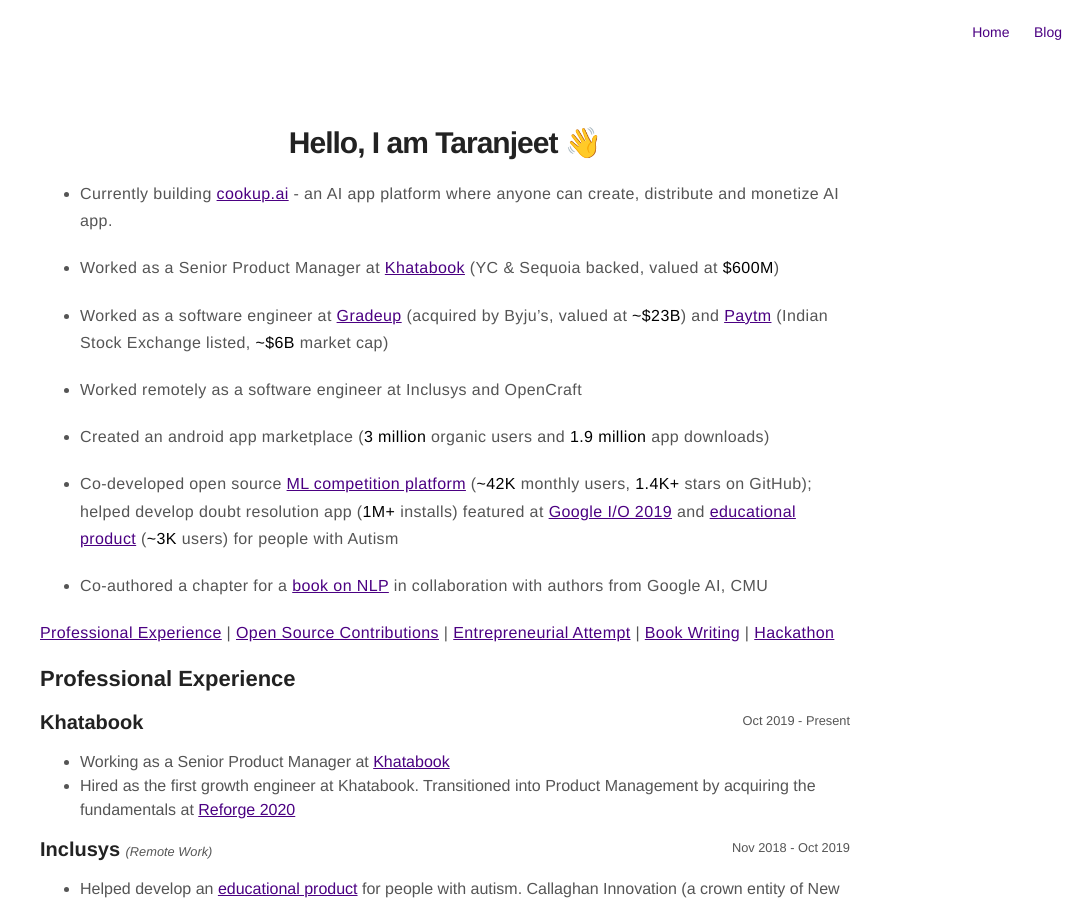
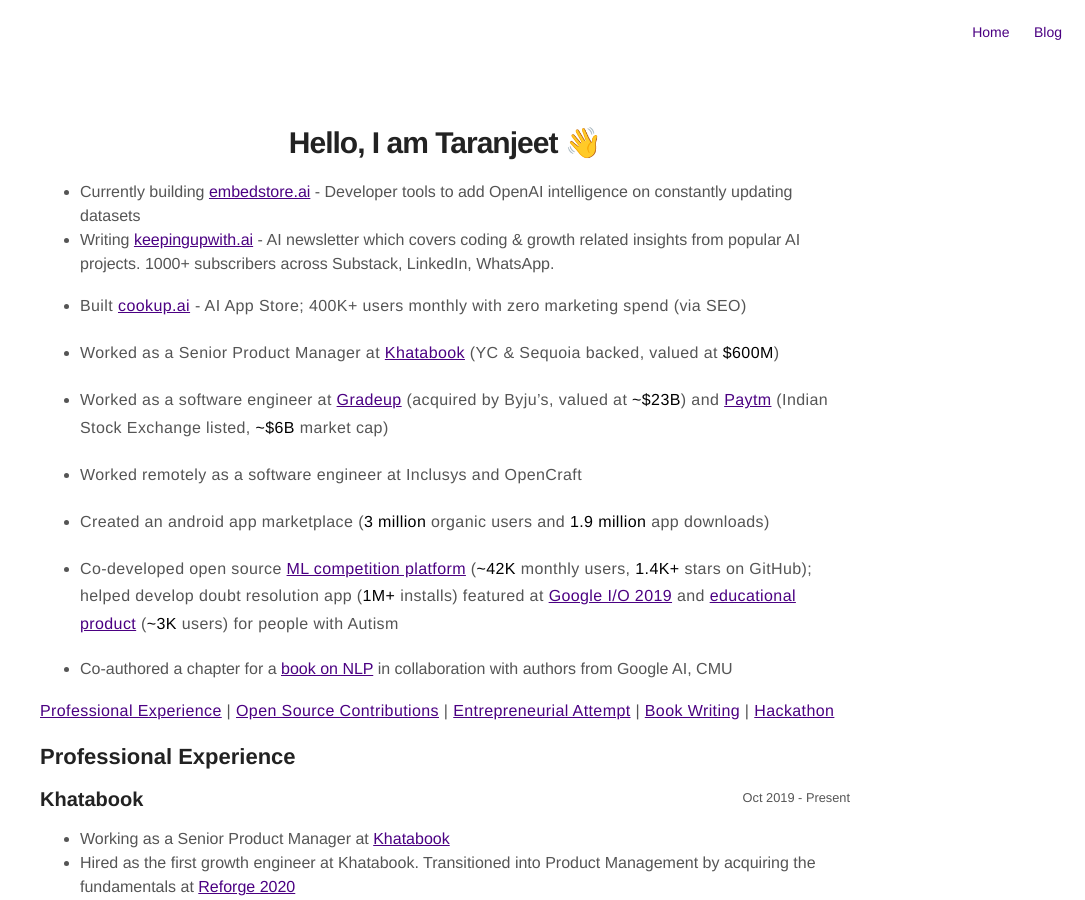
Before and after one commit to taranjeet/taranjeet.github.io, a Jekyll site: the page built from about.md, in a window 1280 px wide and 900 px high. Shown: the whole window, without its empty margins (195-1280 px from the left). Built offline with Jekyll 4.4.1, drawn with Linux system fonts in a browser that asks for light colours.

Commit message:
Update about.md

```diff
--- a/about.md
+++ b/about.md
@@ -5,7 +5,9 @@ layout: page
 
 <div align="center"><h1>Hello, I am Taranjeet 👋</h1></div>
 
-* Currently building [cookup.ai](https://cookup.ai) - an AI app platform where anyone can create, distribute and monetize AI app.
+* Currently building [embedstore.ai](https://embedstore.ai) - Developer tools to add OpenAI intelligence on constantly updating datasets
+* Writing [keepingupwith.ai](https://keepingupwith.ai) - AI newsletter which covers coding & growth related insights from popular AI projects. 1000+ subscribers across Substack, LinkedIn, WhatsApp.
+* Built [cookup.ai](https://cookup.ai) - AI App Store; 400K+ users monthly with zero marketing spend (via SEO)
 
 * Worked as a Senior Product Manager at [Khatabook](https://techcrunch.com/2021/08/23/indias-khatabook-raises-100-million-for-its-bookkeeping-platform-for-merchants/) (YC & Sequoia backed, valued at <strong>$600M</strong>)
 
```
